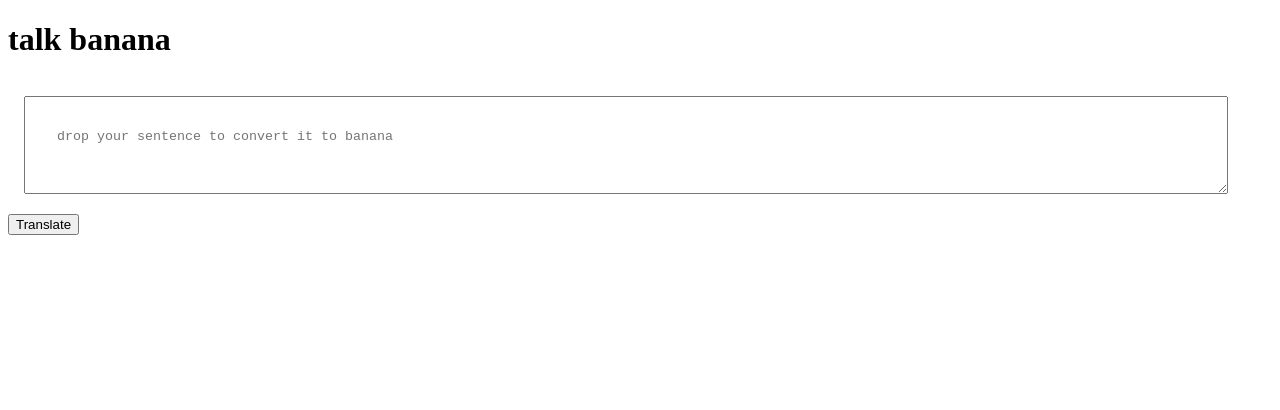
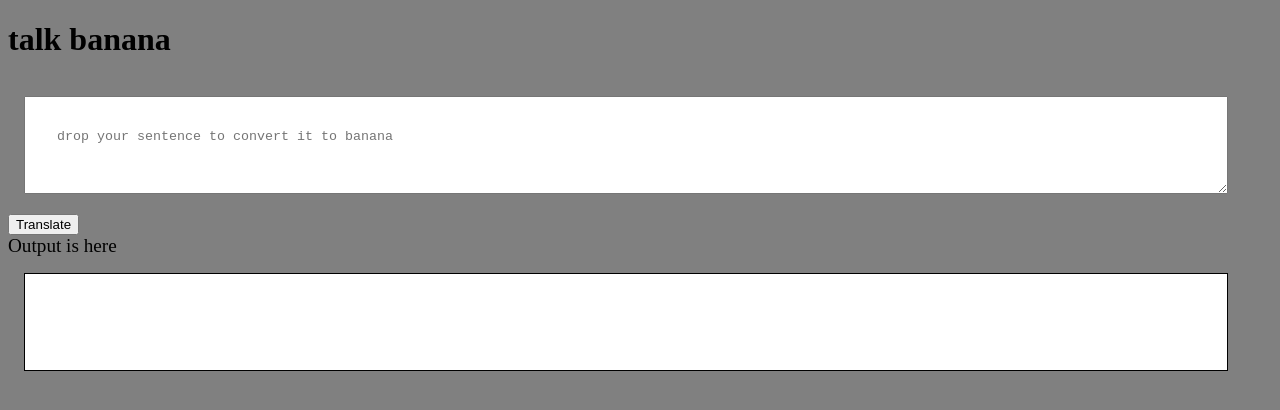
Before and after one commit to rohitrgandhi/banana-speak, a plain HTML site: page index.html in a window 1280 px wide. Drawn offline with Linux system fonts and the light colour scheme.

Commit message:
input output processing done

```diff
--- a/app.js
+++ b/app.js
@@ -2,9 +2,10 @@ var btnTranslate= document.querySelector("#btn-translate");
 
 var txtInput=document.querySelector("#txt-input");
 
+var output=document.querySelector("#output");
+
 function handleClickEvent()
 {
-    console.log("Clicked!");
-    console.log(txtInput.value);
+    output.innerText="banana "+txtInput.value;
 }
 btnTranslate.addEventListener("click" , handleClickEvent);
--- a/index.html
+++ b/index.html
@@ -14,15 +14,25 @@
             /* display:block; */
             padding: 2rem;
         }
+        #output {
+            border:1px solid black;
+            margin: 1rem;
+            width: 90%;
+            height: 4vh;
+            background-color: white;
+            /* display:block; */
+            padding: 2rem;
+        }
     </style>
 </head>
 
-<body>
+<body bgcolor="gray">
     <h1>talk banana</h1>
     <textarea placeholder="drop your sentence to convert it to banana" id="txt-input"></textarea>
 
     <button id="btn-translate"> Translate </button>
-
+    <div style="font-size:larger;">Output is here</div>
+    <div id="output"></div>
     <script src="app.js" type="text/javascript"></script>
 
 </body>
```
